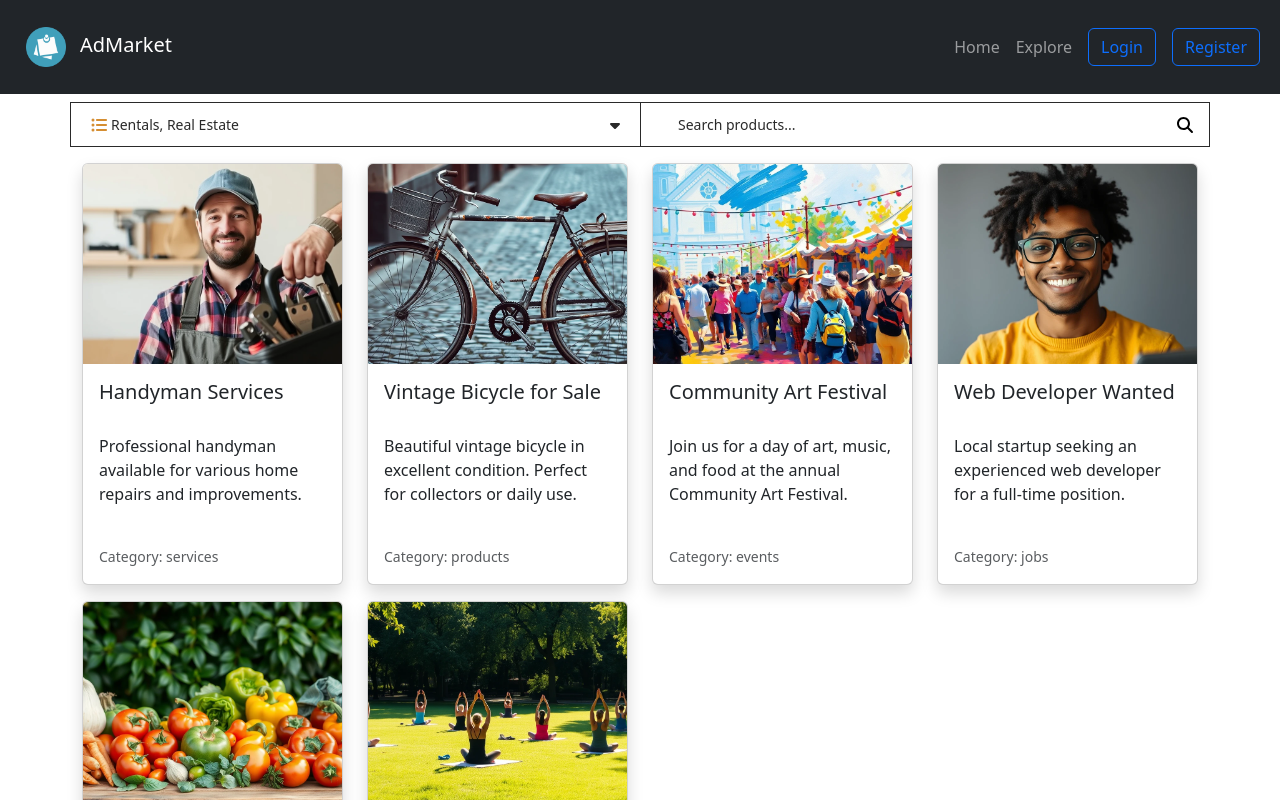
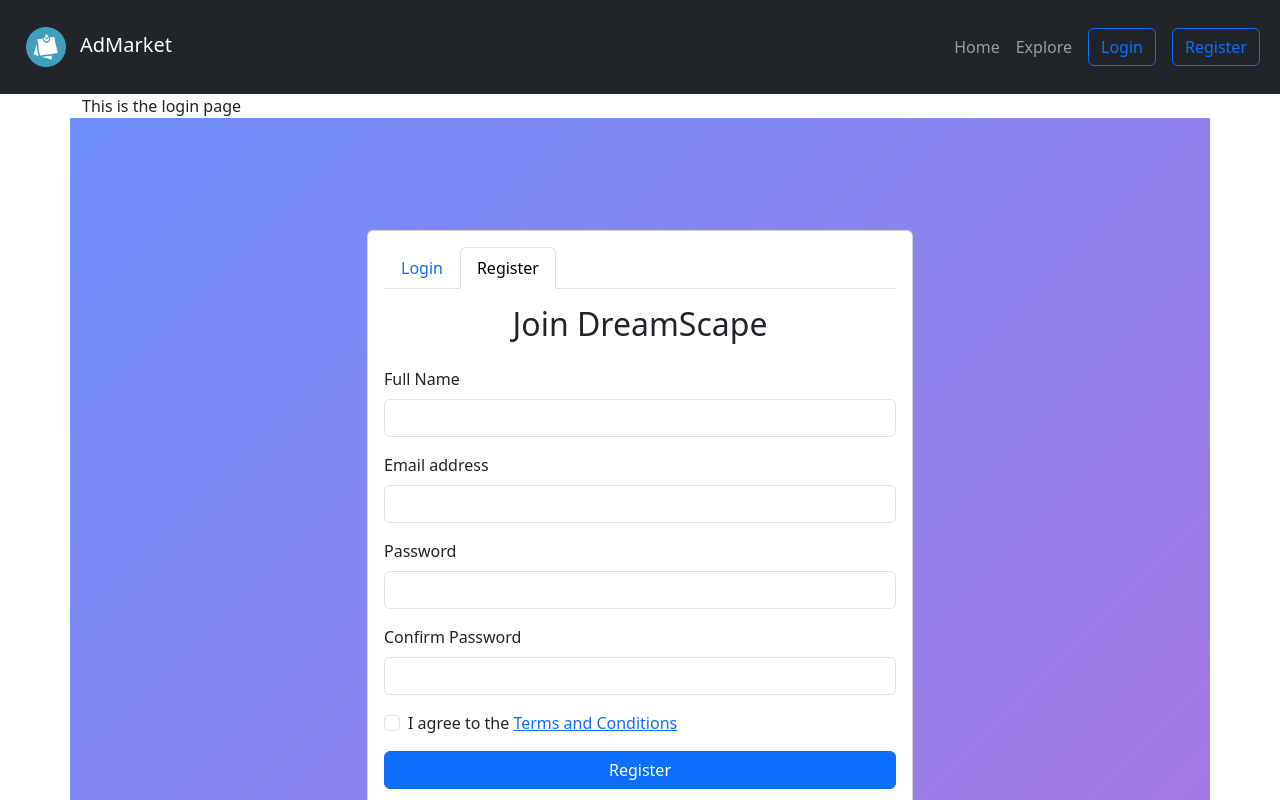
Before and after one commit to DanielTheEntomologist/Full-Advertisement-App, a React (Vite) app in the folder client/: page /register in a window 1280 px wide. Shown: the top 800 px of the page. Built offline with nearby package versions, Linux system fonts and the light colour scheme.

Commit message:
Client: Add react-router-dom for client routing

```diff
--- a/client/package.json
+++ b/client/package.json
@@ -18,6 +18,7 @@
     "prop-types": "^15.8.1",
     "react": "^18.3.1",
     "react-dom": "^18.3.1",
+    "react-router-dom": "^6.26.1",
     "reactstrap": "^9.2.2"
   },
   "devDependencies": {
--- a/client/src/App.jsx
+++ b/client/src/App.jsx
@@ -1,7 +1,8 @@
 import { useState } from "react";
-import "./components/layout/MainLayout/MainLayout";
+
+import { Route, Routes } from "react-router-dom";
+
 import MainLayout from "./components/layout/MainLayout/MainLayout.jsx";
-
 import ExplorePage from "./components/pages/Explore/ExplorePage.jsx";
 import LoginPage from "./components/pages/LoginPage/LoginPage.jsx";
 
@@ -10,8 +11,14 @@ function App() {
 
   return (
     <MainLayout>
-      <ExplorePage />
-      <LoginPage />
+      <Routes>
+        <Route path="/explore" element={<ExplorePage />} />
+        <Route path="/login" element={<LoginPage entryPoint={"login"} />} />
+        <Route
+          path="/register"
+          element={<LoginPage entryPoint={"register"} />}
+        />
+      </Routes>
     </MainLayout>
   );
 }
--- a/client/src/components/layout/MainMenu/MainMenu.jsx
+++ b/client/src/components/layout/MainMenu/MainMenu.jsx
@@ -44,7 +44,7 @@ const MainMenu = () => {
               </NavLink>
             </NavItem>
             <NavItem>
-              <NavLink href="/login">
+              <NavLink href="/register">
                 <Button outline color="primary">
                   Register
                 </Button>
--- a/client/src/components/pages/LoginPage/LoginPage.jsx
+++ b/client/src/components/pages/LoginPage/LoginPage.jsx
@@ -7,7 +7,13 @@ import styles from "./LoginPage.module.scss";
 
 const API_URL = "http://localhost:5000";
 
-const LoginPage = ({}) => (
+let activeTab = "login";
+const LoginPage = ({ entryPoint }) => {
+  if (entryPoint !== undefined) {
+    activeTab = entryPoint;
+  }
+
+  return (
     <section id="login-page" className="container">
       This is the login page
       <div className={clsx("row justify-content-center", styles.formBody)}>
@@ -17,7 +23,10 @@ const LoginPage = ({}) => (
               <ul className="nav nav-tabs mb-3" id="myTab" role="tablist">
                 <li className="nav-item" role="presentation">
                   <button
-                  className="nav-link active"
+                    className={clsx(
+                      "nav-link ",
+                      activeTab === "login" ? "active" : ""
+                    )}
                     id="login-tab"
                     data-bs-toggle="tab"
                     data-bs-target="#login"
@@ -31,7 +40,10 @@ const LoginPage = ({}) => (
                 </li>
                 <li className="nav-item" role="presentation">
                   <button
-                  className="nav-link"
+                    className={clsx(
+                      "nav-link ",
+                      activeTab === "register" ? "active" : ""
+                    )}
                     id="register-tab"
                     data-bs-toggle="tab"
                     data-bs-target="#register"
@@ -46,7 +58,10 @@ const LoginPage = ({}) => (
               </ul>
               <div className="tab-content" id="myTabContent">
                 <div
-                className="tab-pane fade show active"
+                  className={clsx(
+                    "tab-pane fade ",
+                    activeTab === "login" ? "show active" : ""
+                  )}
                   id="login"
                   role="tabpanel"
                   aria-labelledby="login-tab"
@@ -91,7 +106,10 @@ const LoginPage = ({}) => (
                   </form>
                 </div>
                 <div
-                className="tab-pane fade"
+                  className={clsx(
+                    "tab-pane fade",
+                    activeTab === "register" ? "show active" : ""
+                  )}
                   id="register"
                   role="tabpanel"
                   aria-labelledby="register-tab"
@@ -171,5 +189,6 @@ const LoginPage = ({}) => (
       </div>
     </section>
   );
+};
 
 export default LoginPage;
--- a/client/src/main.jsx
+++ b/client/src/main.jsx
@@ -1,5 +1,6 @@
 import { StrictMode } from "react";
 import { createRoot } from "react-dom/client";
+import { BrowserRouter } from "react-router-dom";
 import App from "./App.jsx";
 
 import "./styles/styles.scss";
@@ -9,6 +10,8 @@ import "bootstrap/dist/js/bootstrap.bundle.min.js";
 
 createRoot(document.getElementById("root")).render(
   <StrictMode>
-    <App />
+    <BrowserRouter>
+      <App />
+    </BrowserRouter>
   </StrictMode>
 );
```
Also changed, not shown: 1 other file (tests, documents, lock files or other folders). Lines whose indentation alone changed are shown as unchanged.
